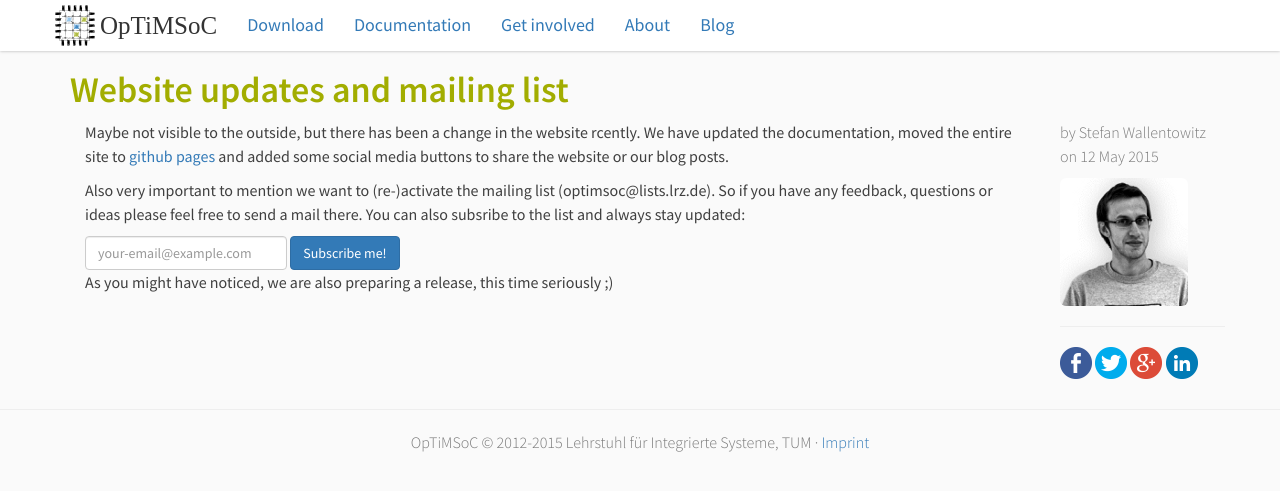
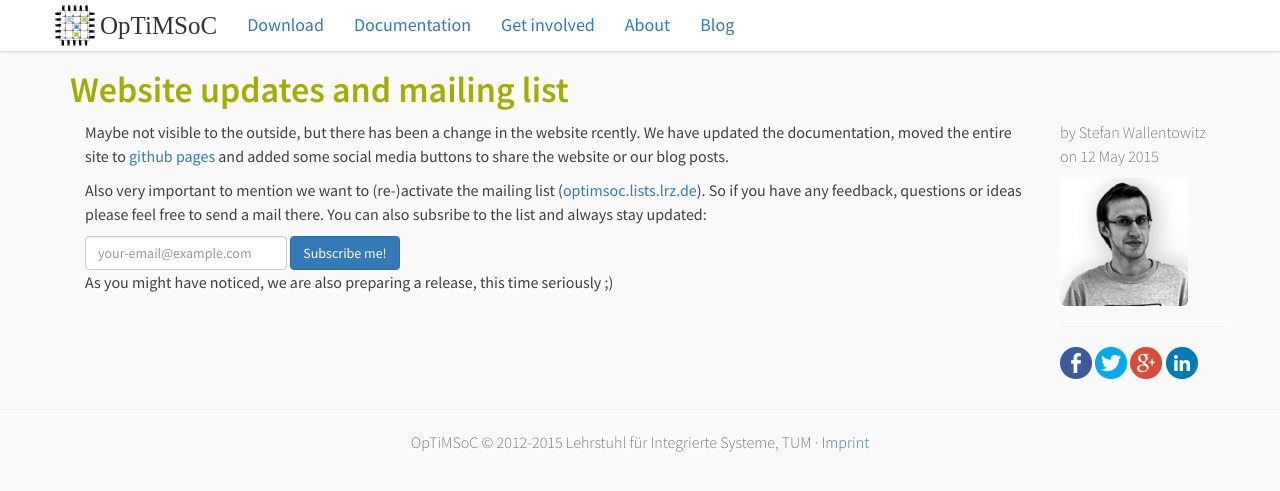
Before and after one commit to optimsoc/optimsoc-web, a Jekyll site: the page built from _posts/2015-05-12-website.md, in a window 1280 px wide. Shown: the top 491 px of the page. Built offline with Jekyll 4.4.1, drawn with Linux system fonts in a browser that asks for light colours; some web fonts are replaced; Markdown is read by kramdown in place of the engine named in the settings; comment, search, counter and statistics services are not loaded; part of the change alters nothing that is shown.

Commit message:
Fix link

```diff
--- a/_posts/2015-05-12-website.md
+++ b/_posts/2015-05-12-website.md
@@ -13,9 +13,9 @@ and added some social media buttons to share the website or our blog
 posts.
 
 Also very important to mention we want to (re-)activate the mailing
-list (optimsoc@lists.lrz.de). So if you have any feedback, questions
-or ideas please feel free to send a mail there. You can also subsribe
-to the list and always stay updated:
+list ([optimsoc.lists.lrz.de](mailto:optimsoc@lists.lrz.de)). So if
+you have any feedback, questions or ideas please feel free to send a
+mail there. You can also subsribe to the list and always stay updated:
 
 <form class="form-inline" method="post" action="https://lists.lrz.de/mailman/subscribe/optimsoc">
   <div class="form-group">
```
